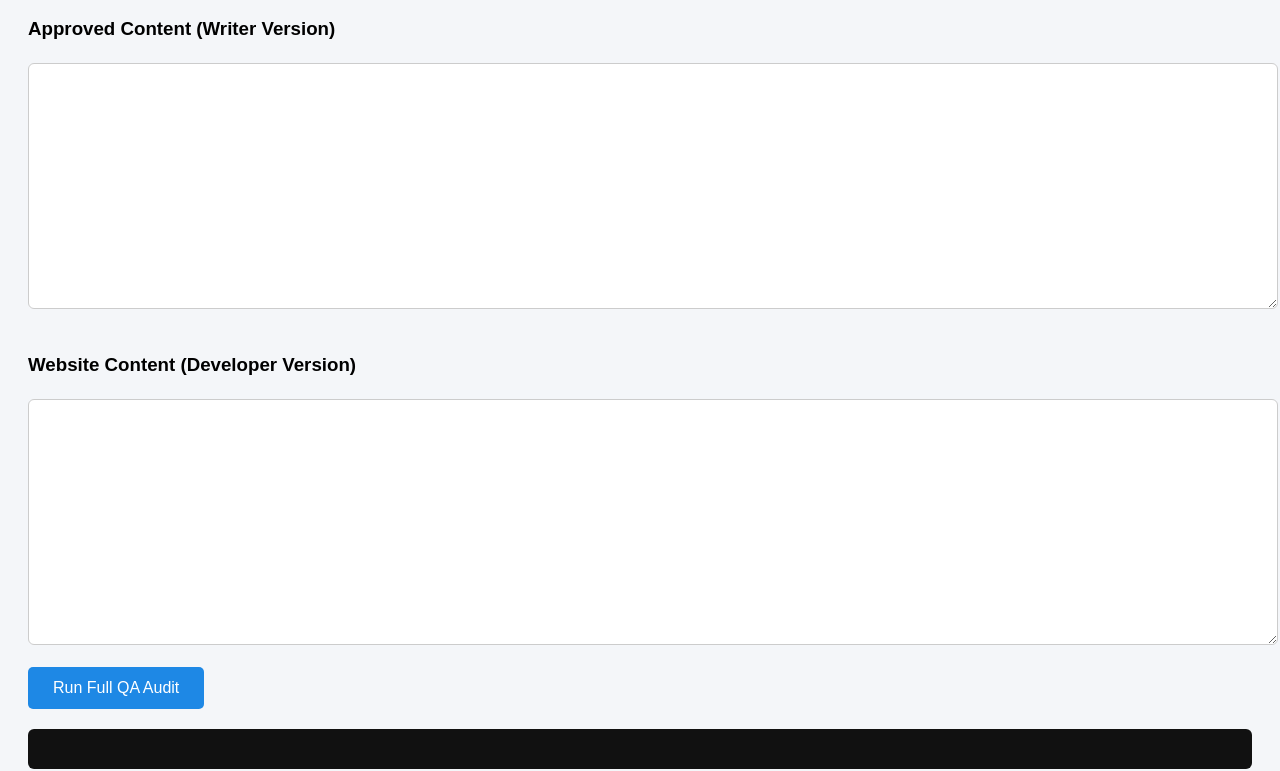
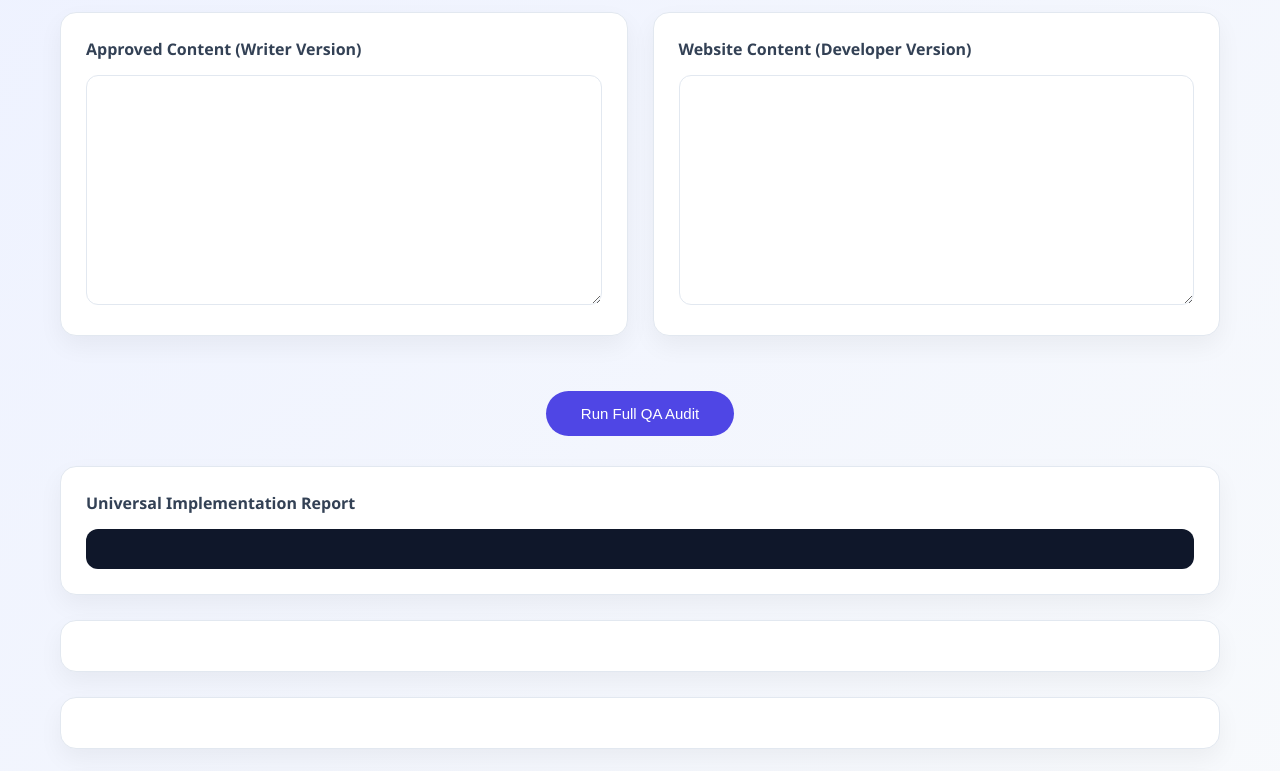
Before and after one commit to digitalsammedia82650/content-quality-checker, a plain HTML site: page index.html in a window 1280 px wide. Shown: the part 108-879 px from the top of the page. Drawn offline with Linux system fonts and the light colour scheme.

Commit message:
Update index.html

```diff
--- a/index.html
+++ b/index.html
@@ -5,98 +5,241 @@
 <title>Universal Content Implementation & QA System</title>
 
 <style>
-body{
-    font-family:Arial, sans-serif;
-    background:#f4f6f9;
-    padding:20px;
-    line-height:1.6;
+
+/* ===============================
+   ROOT THEME VARIABLES
+================================ */
+
+:root{
+    --primary:#4f46e5;
+    --success:#16a34a;
+    --warning:#f59e0b;
+    --danger:#dc2626;
+    --dark:#0f172a;
+    --light:#f8fafc;
+    --card:#ffffff;
+    --border:#e2e8f0;
 }
 
-h1{
+/* ===============================
+   GLOBAL STYLES
+================================ */
+
+*{
+    box-sizing:border-box;
+}
+
+body{
+    margin:0;
+    font-family: "Segoe UI", Roboto, sans-serif;
+    background:linear-gradient(135deg,#eef2ff,#f8fafc);
+    color:var(--dark);
+}
+
+header{
+    background:linear-gradient(90deg,var(--primary),#6366f1);
+    color:white;
+    padding:30px 20px;
     text-align:center;
-    color:#1e2a38;
+    font-size:22px;
+    font-weight:600;
+    letter-spacing:0.5px;
 }
+
+.container{
+    max-width:1200px;
+    margin:30px auto;
+    padding:0 20px;
+}
+
+/* ===============================
+   GRID LAYOUT
+================================ */
+
+.grid{
+    display:grid;
+    grid-template-columns:1fr 1fr;
+    gap:25px;
+}
+
+@media(max-width:900px){
+    .grid{
+        grid-template-columns:1fr;
+    }
+}
+
+/* ===============================
+   CARD DESIGN
+================================ */
+
+.card{
+    background:var(--card);
+    padding:25px;
+    border-radius:16px;
+    box-shadow:0 10px 25px rgba(0,0,0,0.05);
+    border:1px solid var(--border);
+    margin-bottom:25px;
+}
+
+.card h3{
+    margin-top:0;
+    margin-bottom:15px;
+    font-size:16px;
+    font-weight:600;
+    color:#334155;
+}
+
+/* ===============================
+   TEXTAREAS
+================================ */
 
 textarea{
     width:100%;
-    height:220px;
-    padding:12px;
-    margin-bottom:15px;
+    height:230px;
+    padding:15px;
+    border-radius:12px;
+    border:1px solid var(--border);
     font-size:14px;
-    border-radius:6px;
-    border:1px solid #ccc;
+    resize:vertical;
+    transition:0.3s;
+}
+
+textarea:focus{
+    outline:none;
+    border-color:var(--primary);
+    box-shadow:0 0 0 3px rgba(79,70,229,0.1);
+}
+
+/* ===============================
+   BUTTON
+================================ */
+
+.button-wrapper{
+    text-align:center;
+    margin:30px 0;
 }
 
 button{
-    padding:12px 25px;
-    background:#1e88e5;
+    padding:14px 35px;
+    background:var(--primary);
     color:white;
     border:none;
+    border-radius:30px;
+    font-size:15px;
     cursor:pointer;
-    font-size:16px;
-    border-radius:5px;
+    transition:0.3s;
 }
 
 button:hover{
-    background:#1565c0;
+    transform:translateY(-2px);
+    box-shadow:0 8px 20px rgba(79,70,229,0.25);
 }
 
-.section{
-    background:white;
+/* ===============================
+   REPORT STYLES
+================================ */
+
+.summary{
+    background:#0f172a;
+    color:#22c55e;
     padding:20px;
-    margin-top:20px;
-    border-radius:6px;
+    border-radius:12px;
+    white-space:pre-wrap;
+    font-family:monospace;
+    font-size:14px;
 }
 
-.summary{
-    background:#111;
-    color:#0f0;
-    padding:20px;
-    margin-top:20px;
-    white-space:pre-wrap;
-    font-family:monospace;
-    border-radius:6px;
+.exact{
+    color:var(--success);
+    font-weight:500;
 }
 
-.exact{color:#2e7d32;}
-.modified{color:#f57c00;}
-.missing{color:#c62828;}
+.modified{
+    color:var(--warning);
+    font-weight:500;
+}
+
+.missing{
+    color:var(--danger);
+    font-weight:500;
+}
 
 .score{
     font-weight:bold;
-    margin-top:10px;
+    margin-top:12px;
+    color:var(--primary);
 }
+
+/* ===============================
+   PRINT (A4 READY)
+================================ */
 
 @media print{
     body{
-        width:210mm;
-        height:297mm;
+        background:white;
+    }
+    header{
+        background:white;
+        color:black;
     }
 }
+
 </style>
 </head>
 <body>
 
-<h1>Website Content Implementation & Quality Audit System</h1>
+<header>
+Website Content Implementation & Quality Audit System
+</header>
 
+<div class="container">
+
+<div class="grid">
+
+<div class="card">
 <h3>Approved Content (Writer Version)</h3>
 <textarea id="input1"></textarea>
+</div>
 
+<div class="card">
 <h3>Website Content (Developer Version)</h3>
 <textarea id="input2"></textarea>
+</div>
 
+</div>
+
+<div class="button-wrapper">
 <button onclick="runAudit()">Run Full QA Audit</button>
+</div>
 
+<div class="card">
+<h3>Universal Implementation Report</h3>
 <div id="universalReport" class="summary"></div>
-<div id="sentenceBreakdown" class="section"></div>
-<div id="structureReport" class="section"></div>
-<div id="grammarReport1" class="section"></div>
-<div id="grammarReport2" class="section"></div>
+</div>
+
+<div class="card">
+<div id="sentenceBreakdown"></div>
+</div>
+
+<div class="card">
+<div id="structureReport"></div>
+</div>
+
+<div class="card">
+<div id="grammarReport1"></div>
+</div>
+
+<div class="card">
+<div id="grammarReport2"></div>
+</div>
+
+</div>
 
 <script>
 
 /* ===========================
-   UTILITIES
+   ALL ORIGINAL JS LOGIC
+   (UNCHANGED)
 =========================== */
 
 function splitSentences(text){
@@ -126,17 +269,9 @@ function similarity(a,b){
     return ((longer.length-levenshtein(longer,shorter))/longer.length)*100;
 }
 
-/* ===========================
-   STRUCTURE DETECTION
-=========================== */
-
 function countRegex(text,regex){
     return (text.match(regex)||[]).length;
 }
-
-/* ===========================
-   GRAMMAR ENGINE (Basic)
-=========================== */
 
 function grammarCheck(text,target){
 
@@ -172,10 +307,6 @@ function grammarCheck(text,target){
 
     box.innerHTML+="<div class='score'>Grammar Score: "+score+"/100</div>";
 }
-
-/* ===========================
-   MAIN AUDIT FUNCTION
-=========================== */
 
 function runAudit(){
 
@@ -216,15 +347,12 @@ function runAudit(){
     let completion=((exact*1)+(modified*0.6))/writerSent.length*100;
     let overallSimilarity=similarity(writer,website);
 
-    /* Structure Analysis */
     let scripts=countRegex(website,/<script[\s\S]*?>[\s\S]*?<\/script>/gi);
     let urls=countRegex(website,/https?:\/\/[^\s]+|www\.[^\s]+/gi);
     let emails=countRegex(website,/\b[A-Z0-9._%+-]+@[A-Z0-9.-]+\.[A-Z]{2,}\b/i);
     let numbers=countRegex(website,/\b\d+(\.\d+)?%?\b/g);
     let lists=countRegex(website,/^\s*[-*•]\s+/gm)+countRegex(website,/^\s*\d+\.\s+/gm);
     let htmlTags=countRegex(website,/<\/?[a-z][\s\S]*?>/gi);
-
-    /* UNIVERSAL HUMAN REPORT */
 
     document.getElementById("universalReport").textContent=
 `CONTENT IMPLEMENTATION REPORT
```
